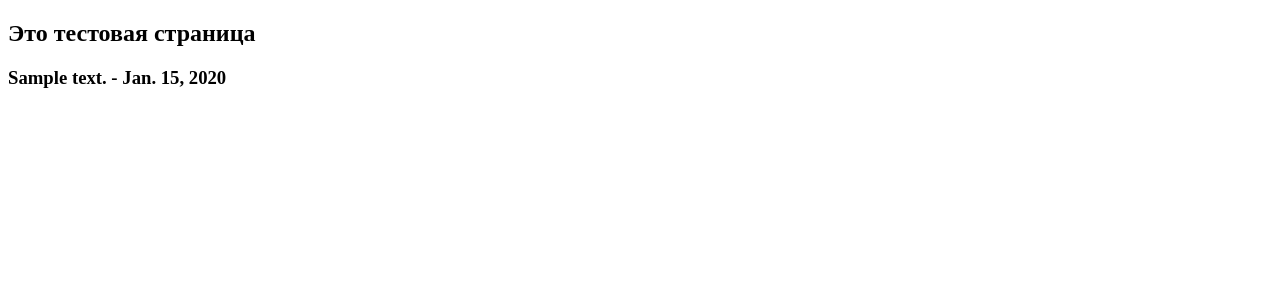
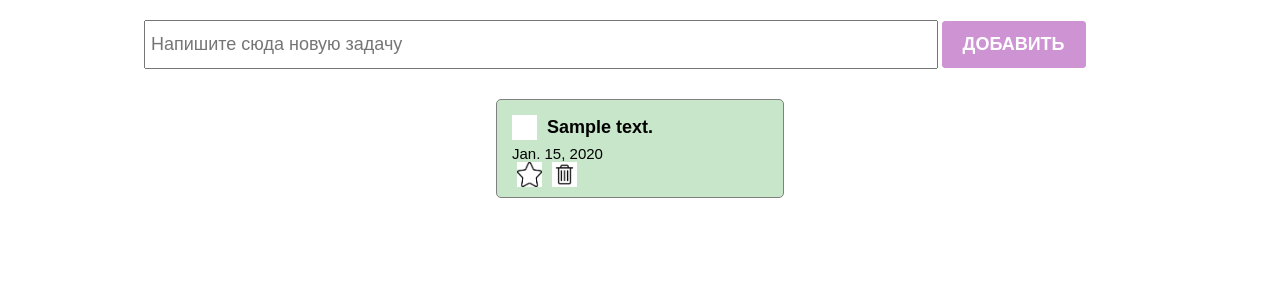
Before and after one commit to busurmankulov577/todo, a Django app: page /test/ in a window 1280 px wide. Shown: the top 300 px of the page. Run offline with Django 3.2, Linux system fonts and the light colour scheme; tables that the repository leaves empty hold one stand-in row (values such as "Sample post").

Commit message:
added todo container n test page

```diff
--- a/main/templates/test.html
+++ b/main/templates/test.html
@@ -1,14 +1,47 @@
+{% load static %}
+
 <!DOCTYPE html>
 <html lang="en">
+
 <head>
     <meta charset="UTF-8">
     <meta name="viewport" content="width=device-width, initial-scale=1.0">
-    <title>Document</title>
+    <title>ToDo</title>
+    <!-- <link rel="stylesheet" href="/styles/checkbox.css"> -->
+    <!-- <link rel="stylesheet" href="./styles/index.css"> -->
+
+    <link rel="stylesheet" href="{% static 'styles/checkbox.css' %}">
+    <link rel="stylesheet" href="{% static 'styles/index.css' %}">
 </head>
+
 <body>
-    <h2>Это тестовая страница</h2>
-    {% for todo in todo_list  %}
-        <h3>{{ todo.text }} - {{ todo.created_at }}</h3>
-    {% endfor %}
+    <section>
+        <div class="create_container">
+            <input class="create_input" type="text" placeholder="Напишите сюда новую задачу" />
+            <button class="create_button">Добавить</button>
+        </div>
+        <div class="todo_container">
+            {% for todo in todo_list %}
+            <div class="todo_item">
+                <div class="todo_item_header">
+                    <label class="checkbox_container">
+                        <input type="checkbox">
+                        <span class="checkmark"></span>
+                    </label>
+                    <h4>{{ todo.text }}</h4>
+                </div>
+                <div class="todo_item_footer">
+                    <p>{{ todo.created_at }}</p>
+                    <div class="action_buttons">
+                        <img src="./icons/svetstar.png">
+                        <img src="./icons/delete.jpg">
+                    </div>
+                </div>
+
+            </div>
+            {% endfor %}
+        </div>
+    </section>
 </body>
+
 </html>
```
